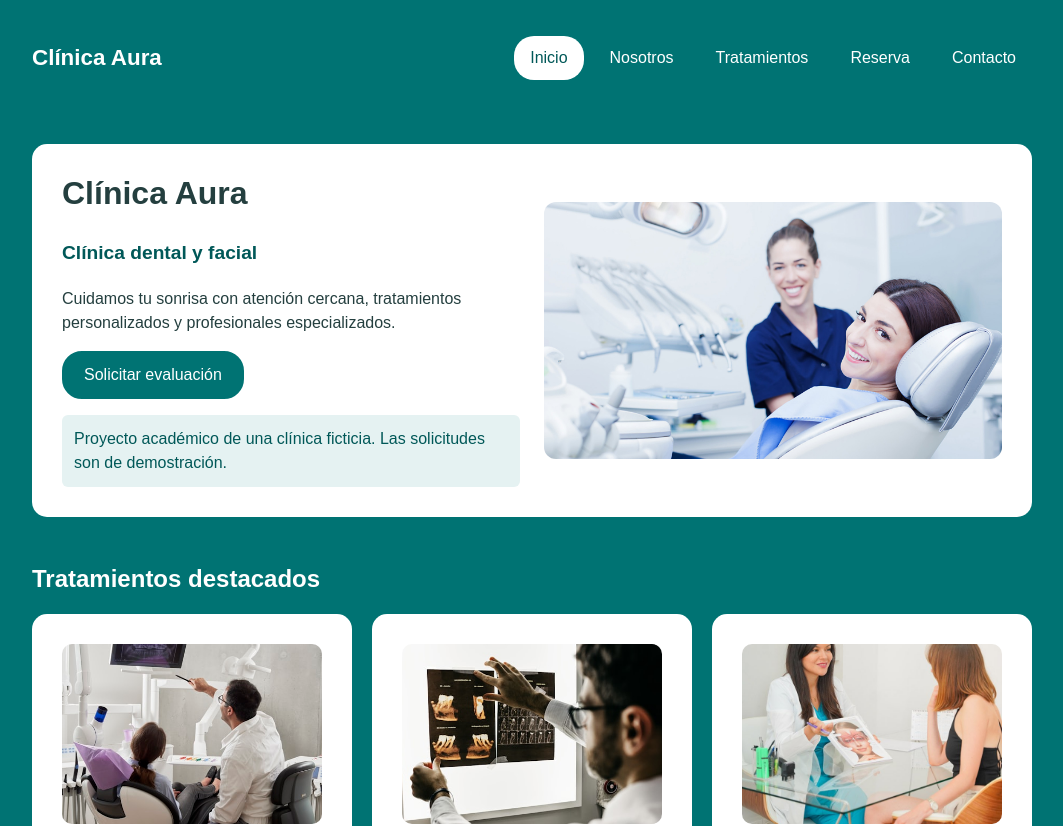
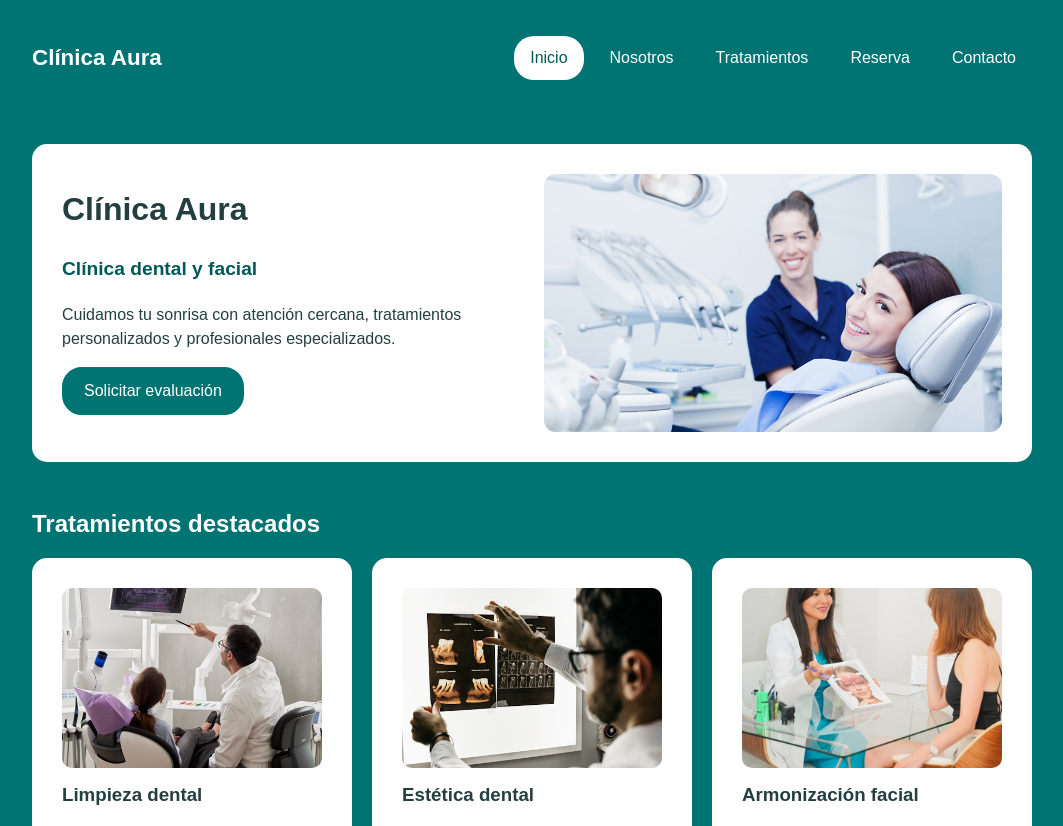
Before and after one commit to benjadiaz112/frontend-clinica-dental-facial, a Next.js app: page / in a window 1280 px wide. Shown: the top 826 px of the page, without its empty margins (108-1171 px from the left). Built offline with nearby package versions, Linux system fonts and the light colour scheme.

Commit message:
correcion de nombres en el codigo

```diff
--- a/app/reserva/page.tsx
+++ b/app/reserva/page.tsx
@@ -1,4 +1,3 @@
-import Mensaje from "@/components/compartidos/Mensaje";
 import FormularioReserva from "@/components/reserva/FormularioReserva";
 import "@/styles/reserva.css";
 
@@ -9,7 +8,6 @@ export default function Pagina() {
     <section className="contenedor panel portada" aria-labelledby="titulo-reserva">
       <h1 id="titulo-reserva">Reserva una evaluación</h1>
       <p>Solicitud de una evaluación dental o facial.</p>
-      <Mensaje texto="Formulario de demostración: los datos no se envían ni se reserva una hora real." />
       <FormularioReserva />
     </section>
   );
--- a/components/inicio/PresentacionInicio.tsx
+++ b/components/inicio/PresentacionInicio.tsx
@@ -1,5 +1,4 @@
 import type { InformacionClinica } from "@/models/InformacionClinica";
-import Mensaje from "../compartidos/Mensaje";
 
 interface Propiedades {
   clinica: InformacionClinica;
@@ -13,7 +12,6 @@ export default function PresentacionInicio({ clinica }: Propiedades) {
         <p className="inicio-subtitulo">Clínica dental y facial</p>
         <p className="inicio-descripcion">{clinica.descripcion}</p>
         <a href="/reserva" className="btn">Solicitar evaluación</a>
-        <Mensaje texto={clinica.aviso} />
       </div>
       <img src="/imagenes/consulta-dental.jpg" alt="Profesional atendiendo a una paciente en una consulta dental" width={1600} height={900} />
     </section>
```
